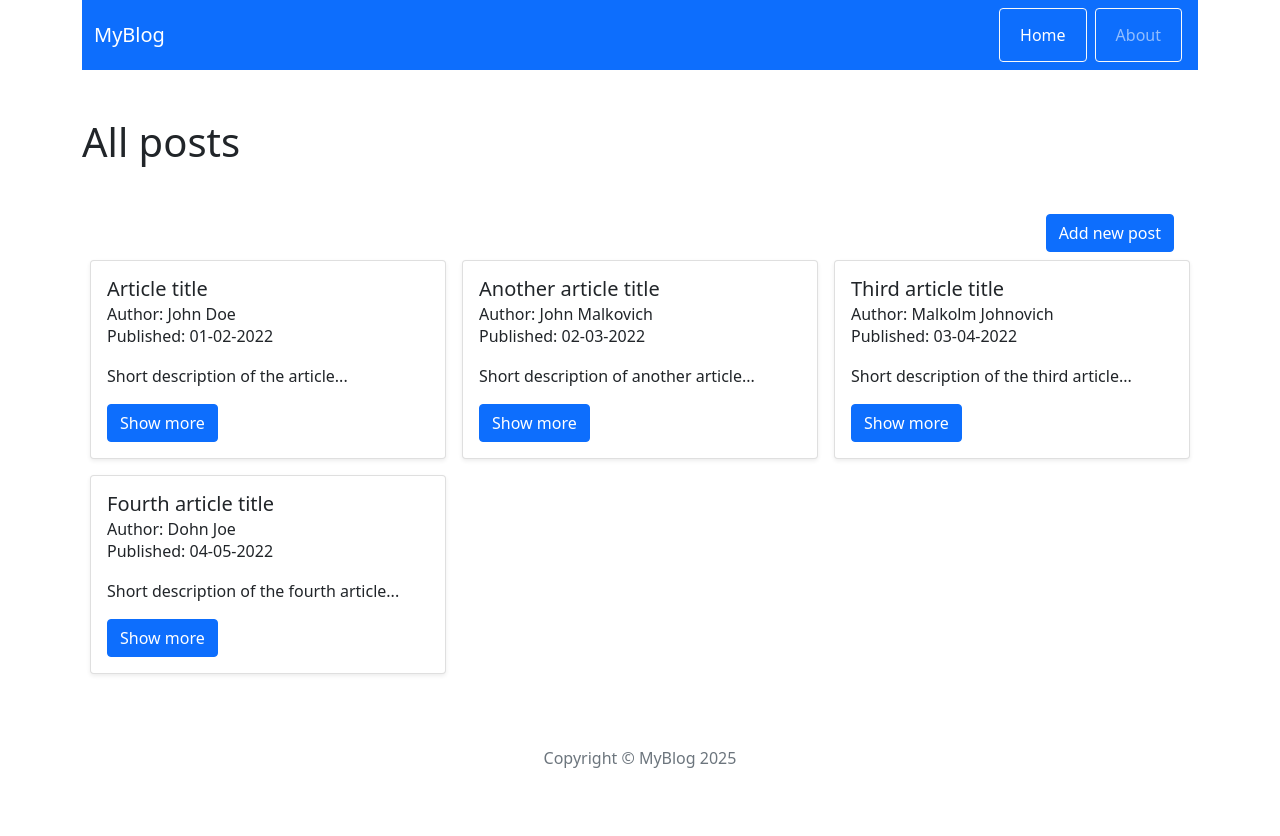
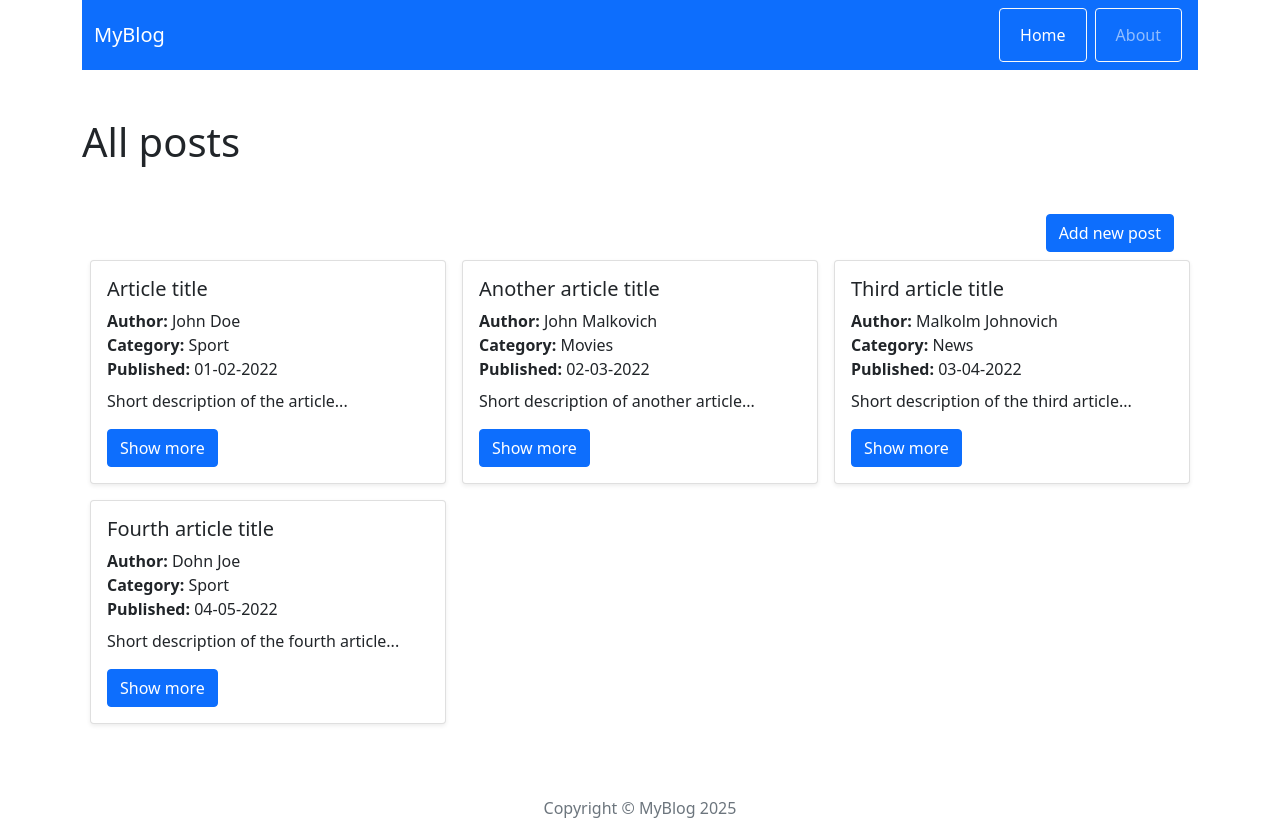
Before and after one commit to dbednarczyk99/react-blog, a React (Create React App) app: page / in a window 1280 px wide. Before the commit the page ends 800 px from the top, so only its background shows below. Built offline with nearby package versions, Linux system fonts and the light colour scheme.

Commit message:
Add categories

```diff
--- a/src/components/features/FormPost/FormPost.js
+++ b/src/components/features/FormPost/FormPost.js
@@ -6,24 +6,29 @@ import 'react-quill/dist/quill.snow.css';
 import DatePicker from 'react-datepicker';
 import 'react-datepicker/dist/react-datepicker.css';
 import { useForm } from 'react-hook-form';
+import { useSelector } from 'react-redux';
+import shortid from 'shortid';
 
-const FormPost = ({action, actionText, ...props }) => {
+const FormPost = ({action, actionText, ...props}) => {
     const [title, setTitle] = useState( props.title || '' );
     const [shortDescription, setShortDescription] = useState( props.shortDescription || '');
     const [content, setContent] = useState( props.content || '' );
     const [author, setAuthor] = useState( props.author || '' );
     const [publishedDate, setPublishedDate] = useState( props.publishedDate ? new Date(props.publishedDate) : new Date() );
+    const [category, setCategory] = useState( props.categoryName || '' );
 
     // validation
     const [contentErr, setContentErr] = useState(false);
     const [publishedDateErr, setPublishedDateErr] = useState(false);
     const { register, handleSubmit: validate, formState: { errors } } = useForm();
 
+    //console.log(category);
     const handleSubmit = e => {
         setContentErr(!content);
         setPublishedDateErr(!publishedDate);
         if(content && publishedDate) {
-            action({ title, shortDescription, content, author, publishedDate });
+            const id = props.id || shortid();
+            action({ id, title, shortDescription, content, publishedDate, author, category});
             setTitle('');
             setShortDescription('');
             setContent('');
@@ -31,9 +36,7 @@ const FormPost = ({action, actionText, ...props }) => {
         }
     };
 
-
-
-    //console.log('In FormPost: ', props.id);
+    const categories = useSelector(state => state.categories);
 
     let returnPath = '';
     if(actionText === 'Add post') returnPath = '/';
@@ -53,6 +56,20 @@ const FormPost = ({action, actionText, ...props }) => {
                             type='text' placeholder='Enter title'
                         />
                         {errors.title && <span className='d-block form-text text-danger mt-2'>This field is required. Title must be at least 3 characters long.</span>}
+                    </Form.Group>
+                    <Form.Group className='mb-3' controlId='formBasicEmail'>
+                        <Form.Label> Category: </Form.Label>
+                        <Form.Select
+                            {...register('category', {required: true})}
+                            value={category}
+                            onChange={e => {setCategory(e.target.value); console.log(e)}}
+                        >
+                            <option value=''>Select category</option>
+                            {categories.map(category => (
+                                <option key={category.id} value={category.name}>{category.name}</option>
+                            ))}
+                        </Form.Select>
+                        {errors.category && <span className='d-block form-text text-danger mt-2'>This field is required.</span>}
                     </Form.Group>
                     <Form.Group className='mb-3'>
                         <Form.Label> Short description: </Form.Label>
--- a/src/components/pages/Home/Home.js
+++ b/src/components/pages/Home/Home.js
@@ -6,8 +6,8 @@ import dateToStr from '../../../utils/dateToStr';
 const Home = () => {
   const posts = useSelector((state) => state.posts);
   //console.log(typeof posts[0].id);
-  const date = new Date();
-  console.log(date.getMonth());
+  //const date = new Date();
+  //console.log(date.getMonth());
   return (
     <Container>
       <Container className="text-end">
@@ -21,8 +21,9 @@ const Home = () => {
             <Card className="mb-4 shadow-sm m-md-2">
               <Card.Body>
                 <Card.Title>{post.title}</Card.Title>
-                <Card.Subtitle>Author: {post.author}</Card.Subtitle>
-                <Card.Text>Published: {dateToStr(post.publishedDate)}</Card.Text>
+                <Card.Text className='m-0'><b>Author: </b>{post.author}</Card.Text>
+                <Card.Text className='m-0'><b>Category: </b>{post.category}</Card.Text>
+                <Card.Text className='mb-2'><b>Published: </b>{dateToStr(post.publishedDate)}</Card.Text>
                 <Card.Text>{post.shortDescription}</Card.Text>
                 <Link to={`/post/${post.id}`}>
                   <Button variant="primary">Show more</Button>
--- a/src/components/pages/PostAdd/PostAdd.js
+++ b/src/components/pages/PostAdd/PostAdd.js
@@ -1,6 +1,6 @@
 import AddPostForm from "../../features/AddPostForm/AddPostForm";
 
-const PostAdd = props => {
+const PostAdd = () => {
 
     return <AddPostForm/>
 }
--- /dev/null
+++ b/src/redux/categoriesRedux.js
@@ -0,0 +1,56 @@
+import shortid from "shortid";
+
+//selectors
+export const getCategoryById = (state, categoryId) => state.categories.find(category => category.id === categoryId);
+
+// actions
+const createActionName = actionName => `app/posts/${actionName}`;
+
+export const REMOVE_POST_FROM_CATEGORY = createActionName('REMOVE_POST_FROM_CATEGORY');
+export const ADD_POST_TO_CATEGORY = createActionName('ADD_POST_TO_CATEGORY');
+export const ADD_CATEGORY = createActionName('ADD_CATEGORY');
+export const REMOVE_CATEGORY = createActionName('REMOVE_CATEGORY');
+
+// action creators
+// payload = { categoryId, postId }
+export const removePostFromCategory = payload => ({ type: REMOVE_POST_FROM_CATEGORY, payload });
+export const addPostToCategory = payload => ({ type: ADD_POST_TO_CATEGORY, payload });
+
+// payload = { name: 'New category name' }
+export const addCategory = payload => ({ type: ADD_CATEGORY, payload });
+// payload = { categoryId: '1' }
+export const removeCategory = payload => ({ type: REMOVE_CATEGORY, payload });
+
+
+const categoriesReducer = (statePart = [], action) => {
+
+  switch (action.type) {
+    case REMOVE_POST_FROM_CATEGORY:
+      return statePart.map(category =>
+        category.id === action.payload.categoryId
+          ? { ...category, postsId: category.postsId.filter(id => id !== action.payload.postId) }
+          : category
+      );
+    case ADD_POST_TO_CATEGORY:
+      return statePart.map(category =>
+        category.id === action.payload.categoryId
+          ? { ...category, postsId: [...category.postsId, action.payload.postId] }
+          : category
+      );
+    case ADD_CATEGORY:
+      return [
+        ...statePart,
+        {
+          id: shortid(), // unikalne ID
+          name: action.payload.name,
+          postsId: []
+        }
+      ];
+    case REMOVE_CATEGORY:
+      return statePart.filter(category => category.id !== action.payload.categoryId);
+    default:
+      return statePart;
+  };
+};
+
+export default categoriesReducer;
--- a/src/redux/initialState.js
+++ b/src/redux/initialState.js
@@ -8,7 +8,8 @@ const initialState = {
             publishedDate: new Date('02-02-2022'),
             author: 'John Doe',
             originDate: '03-01-2022',
-                lastEditDate: '02-02-2022'
+            lastEditDate: '02-02-2022',
+            category: 'Sport'
         },
         {
             id: '2',
@@ -18,7 +19,8 @@ const initialState = {
             publishedDate: new Date('03-03-2022'),
             author: 'John Malkovich',
             originDate: '15-01-2022',
-                lastEditDate: '03-03-2022'
+            lastEditDate: '03-03-2022',
+            category: 'Movies'
         },
         {
             id: '3',
@@ -28,7 +30,8 @@ const initialState = {
             publishedDate: new Date('04-04-2022'),
             author: 'Malkolm Johnovich',
             originDate: '01-03-2022',
-                lastEditDate: '04-04-2022'
+            lastEditDate: '04-04-2022',
+            category: 'News'
         },
         {
             id: '4',
@@ -38,9 +41,25 @@ const initialState = {
             publishedDate: new Date('05-05-2022'),
             author: 'Dohn Joe',
             originDate: '03-01-2022',
-                lastEditDate: '05-05-2022'
+            lastEditDate: '05-05-2022',
+            category: 'Sport'
         },
     ],
+    categories: [
+        {
+            id: '1',
+            name: 'Sport',
+        },
+        {
+            id: '2',
+            name: 'Movies',
+        },
+        {
+            id: '3',
+            name: 'News',
+        }
+
+    ]
 };
 
 export default initialState;
--- a/src/redux/postsRedux.js
+++ b/src/redux/postsRedux.js
@@ -1,7 +1,7 @@
-import shortid from "shortid";
 
 //selectors
 export const getPostById = (state, postId) => state.posts.find(post => post.id === postId);
+export const getPostByCategory = (state, categoryId) => state.posts.find(post => post.categoryId === categoryId);
 
 // actions
 const createActionName = actionName => `app/posts/${actionName}`;
@@ -28,7 +28,7 @@ const postsReducer = (statePart = [], action) => {
       };
     case ADD_POST:
       const originDate = `${current.getMonth()+1<10 ? '0' : ''}${current.getMonth()+1}-${current.getDate()<10 ? '0' : ''}${current.getDate()}-${current.getFullYear()}`;
-      return [...statePart, { ...action.payload, id: shortid(), originDate: originDate}]
+      return [...statePart, { ...action.payload, originDate: originDate}]
     case EDIT_POST:
       const editDate = `${current.getMonth()+1<10 ? '0' : ''}${current.getMonth()+1}-${current.getDate()<10 ? '0' : ''}${current.getDate()}-${current.getFullYear()}`;
       return statePart.map(post => (post.id === action.payload.id ? { ...post, ...action.payload, lastEditDate: editDate } : post ));
--- a/src/redux/store.js
+++ b/src/redux/store.js
@@ -2,9 +2,11 @@ import { createStore, combineReducers, compose, applyMiddleware} from 'redux';
 import initialState from './initialState';
 import postsReducer from './postsRedux';
 import { thunk } from 'redux-thunk';
+import categoriesReducer from './categoriesRedux.js';
 
 const subreducers = {
     posts: postsReducer,
+    categories: categoriesReducer,
 }
 
 const reducer = combineReducers(subreducers);
--- a/src/utils/dateToStr.js
+++ b/src/utils/dateToStr.js
@@ -1,5 +1,5 @@
 const dateToStr = date => {
-    console.log(date);
+    //console.log(date);
     const mm = date.getMonth() < 10 ? `0${date.getMonth()}` : `${date.getMonth()}`;
     const dd = date.getDate() < 10 ? `0${date.getDate()}` : `${date.getDate()}`;
     const yy = `${date.getFullYear()}`;
```
Lines whose indentation alone changed are shown as unchanged.
